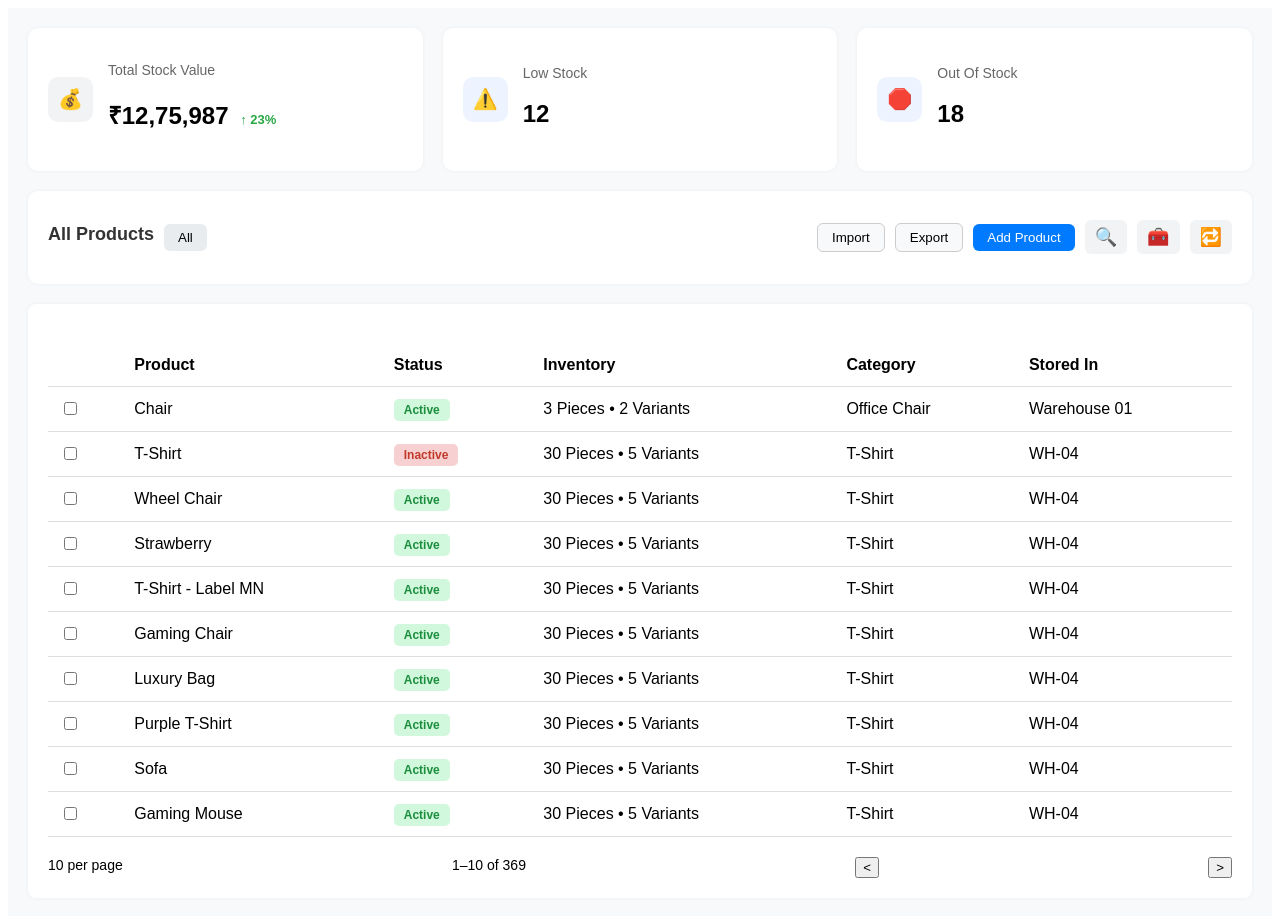
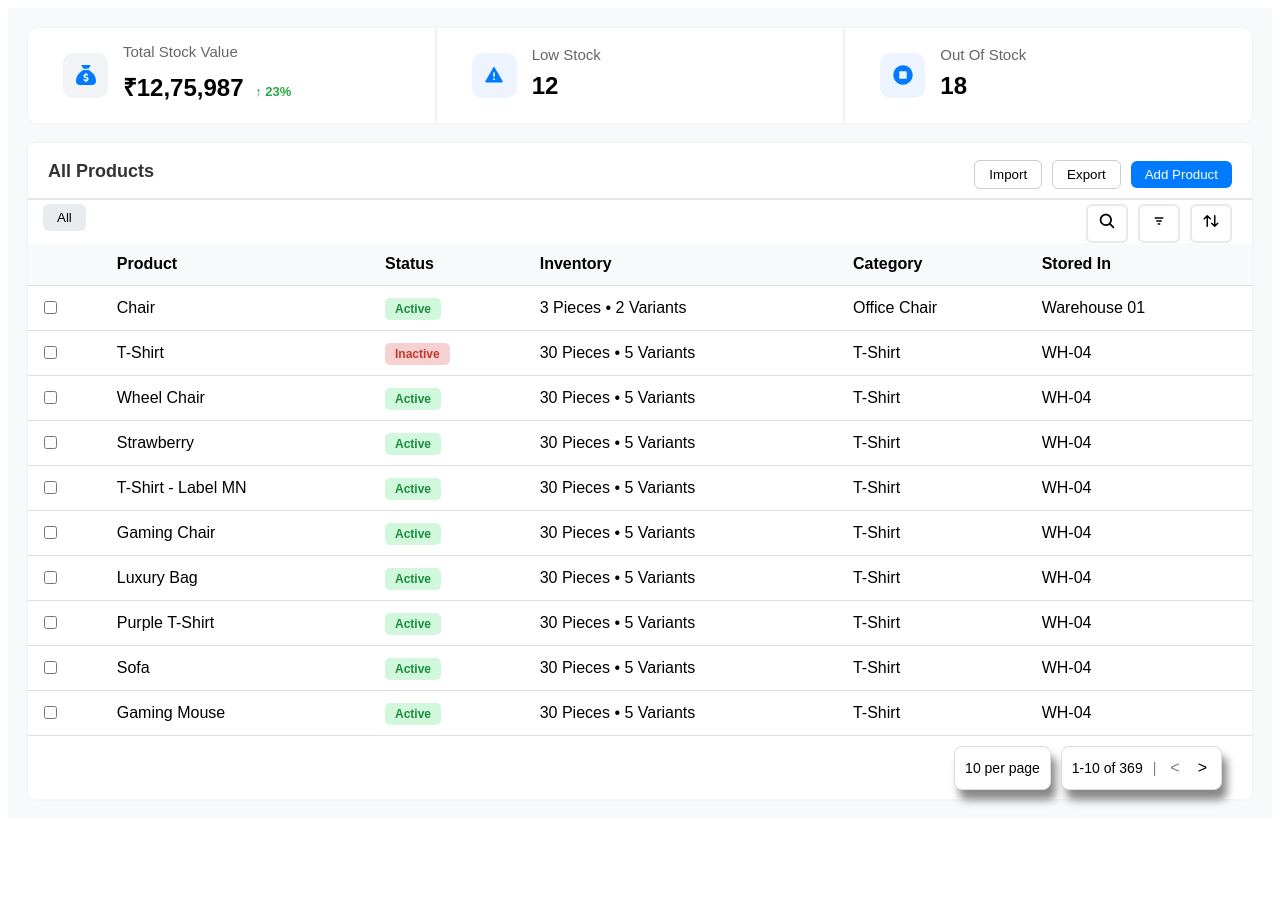
Before and after one commit to codesaurabhk/inventory, a React (Vite) app in the folder Frontend/: page / in a window 1280 px wide. Shown: the top 916 px of the page. After the commit the page ends 827 px from the top, so only its background shows below. Built offline with nearby package versions, Linux system fonts and the light colour scheme.

Commit message:
dashbord done

```diff
--- a/Frontend/package.json
+++ b/Frontend/package.json
@@ -14,6 +14,7 @@
     "react": "^18.3.1",
     "react-dom": "^18.3.1",
     "react-draft-wysiwyg": "^1.15.0",
+    "react-icons": "^5.5.0",
     "react-quill": "^2.0.0"
   },
   "devDependencies": {
--- a/Frontend/src/component/Dashboard.css
+++ b/Frontend/src/component/Dashboard.css
@@ -2,9 +2,9 @@
     padding: 20px;
     font-family: sans-serif;
     background: #f8f9fa;
+    margin: 0px;
 }
 
-/* ========== TOP SECTION ========== */
 .top-section {
     margin-bottom: 20px;
 }
@@ -13,7 +13,7 @@
 .dashboard-metrics {
     display: flex;
     justify-content: space-between;
-    gap: 20px;
+    gap: 2px;
     margin-bottom: 20px;
 }
 
@@ -22,8 +22,8 @@
     align-items: center;
     flex: 1;
     background: white;
-    padding: 20px;
-    border-radius: 10px;
+
+    padding-left: 35px;
     box-shadow: 0 0 4px rgba(0, 0, 0, 0.05);
 }
 
@@ -37,6 +37,7 @@
     justify-content: center;
     font-size: 20px;
     margin-right: 15px;
+    color: #007bff;
 }
 
 .metric-icon.blue {
@@ -45,34 +46,50 @@
 }
 
 .metric-title {
-    font-size: 14px;
+    font-size: 15px;
     color: #666;
-    margin-bottom: 4px;
+    /* margin-bottom: 4px; */
+    margin-bottom: -10px;
 }
 
 .metric-growth {
     font-size: 13px;
     color: #28a745;
     margin-left: 5px;
+
+}
+
+.overview {
+    background: white;
+
+    border-radius: 8px;
+    box-shadow: 0 0 4px rgba(0, 0, 0, 0.05);
 }
 
 /* Toolbar */
-.toolbar {
+
+
+/* new */
+.toolbars {
     display: flex;
     justify-content: space-between;
-    align-items: center;
-    flex-wrap: wrap;
-    background: white;
-    padding: 15px 20px;
-    border-radius: 10px;
-    box-shadow: 0 0 4px rgba(0, 0, 0, 0.05);
+    padding: 0px 20px;
+    margin-bottom: -8px;
 }
 
-.toolbar-title {
+.toolbar-titles {
+    margin-top: 4px;
+    margin-left: 15px;
+}
+
+.toolbar-actions-th {
     display: flex;
-    align-items: center;
-    gap: 10px;
+    justify-content: space-between;
+    border-top: 2px solid #E6E6E6;
 }
+
+
+
 
 .toolbar-filter-btn {
     padding: 6px 14px;
@@ -89,6 +106,24 @@
     flex-wrap: wrap;
 }
 
+.toolbar-action {
+    display: flex;
+    /* align-items: center; */
+    gap: 10px;
+    /* flex-wrap: wrap; */
+    margin-right: 20px;
+}
+
+.toolbar-actions-sec {
+    display: flex;
+    align-items: center;
+    gap: 10px;
+    flex-wrap: wrap;
+    margin-left: 120px;
+    margin-top: 10px;
+
+}
+
 .btn {
     padding: 6px 14px;
     border: 1px solid #ccc;
@@ -103,27 +138,32 @@
     border: none;
 }
 
+.btn-light {
+    background-color: white;
+}
+
 .icon-btn {
     font-size: 18px;
     background: #f1f3f5;
-    border: none;
+    /* border: none; */
+    border: 2px solid rgb(233, 233, 233);
+    background-color: white;
     border-radius: 6px;
     padding: 6px 10px;
     cursor: pointer;
 }
 
 /* ========== TABLE SECTION ========== */
-.products-section {
-    background: white;
-    border-radius: 8px;
-    padding: 20px;
-    box-shadow: 0 0 4px rgba(0, 0, 0, 0.05);
-}
+
 
 .product-table {
     width: 100%;
     border-collapse: collapse;
-    margin-top: 20px;
+    /* margin-top: 20px; */
+}
+
+.product-table thead {
+    background-color: #f8f9fa;
 }
 
 .product-table th,
@@ -152,8 +192,43 @@
 }
 
 .pagination {
-    margin-top: 20px;
+    margin-top: 10px;
+    padding-bottom: 9px;
+    padding-right: 30px;
     display: flex;
-    justify-content: space-between;
+    justify-content: flex-end;
+    gap: 10px;
     font-size: 14px;
 }
+
+.pagination-box {
+    padding: 3px 10px;
+    background: white;
+    border: 1px solid #ddd;
+    border-radius: 8px;
+    display: flex;
+    align-items: center;
+    gap: 10px;
+    height: 36px;
+    box-shadow: 5px 10px 8px #888888;
+
+}
+
+.pagination-info {
+    gap: 10px;
+}
+
+.pagination-arrow {
+    background: transparent;
+    border: none;
+    font-size: 16px;
+    cursor: pointer;
+    color: #000;
+    padding: 4px;
+    border-radius: 4px;
+}
+
+.pagination-arrow:disabled {
+    color: #ccc;
+    cursor: not-allowed;
+}
--- a/Frontend/src/component/Dashboard.jsx
+++ b/Frontend/src/component/Dashboard.jsx
@@ -1,15 +1,33 @@
 import React from 'react';
 import './Dashboard.css';
+import { FaSackDollar } from "react-icons/fa6";
+import { RiAlertFill } from "react-icons/ri";
+import { FaStopCircle } from "react-icons/fa";
+import { IoSearch } from "react-icons/io5";
+import { CgSortAz } from "react-icons/cg";
+import { TbArrowsSort } from "react-icons/tb";
 
 const Dashboard = () => {
+    const data = [
+        ['Chair', 'Active', '3 Pieces • 2 Variants', 'Office Chair', 'Warehouse 01'],
+        ['T-Shirt', 'Inactive', '30 Pieces • 5 Variants', 'T-Shirt', 'WH-04'],
+        ['Wheel Chair', 'Active', '30 Pieces • 5 Variants', 'T-Shirt', 'WH-04'],
+        ['Strawberry', 'Active', '30 Pieces • 5 Variants', 'T-Shirt', 'WH-04'],
+        ['T-Shirt - Label MN', 'Active', '30 Pieces • 5 Variants', 'T-Shirt', 'WH-04'],
+        ['Gaming Chair', 'Active', '30 Pieces • 5 Variants', 'T-Shirt', 'WH-04'],
+        ['Luxury Bag', 'Active', '30 Pieces • 5 Variants', 'T-Shirt', 'WH-04'],
+        ['Purple T-Shirt', 'Active', '30 Pieces • 5 Variants', 'T-Shirt', 'WH-04'],
+        ['Sofa', 'Active', '30 Pieces • 5 Variants', 'T-Shirt', 'WH-04'],
+        ['Gaming Mouse', 'Active', '30 Pieces • 5 Variants', 'T-Shirt', 'WH-04'],
+    ];
     return (
         <div className="dashboard-container">
             {/* Top Section */}
             <div className="top-section">
                 {/* Metrics */}
                 <div className="dashboard-metrics">
-                    <div className="metric-card">
-                        <div className="metric-icon">💰</div>
+                    <div className="metric-card" style={{ borderTopLeftRadius: "10px", borderEndStartRadius: "10px" }}>
+                        <div className="metric-icon"><FaSackDollar /></div>
                         <div>
                             <p className="metric-title">Total Stock Value</p>
                             <h2>
@@ -18,40 +36,54 @@ const Dashboard = () => {
                         </div>
                     </div>
                     <div className="metric-card">
-                        <div className="metric-icon blue">⚠️</div>
+                        <div className="metric-icon blue"><RiAlertFill /></div>
                         <div>
                             <p className="metric-title">Low Stock</p>
                             <h2>12</h2>
                         </div>
                     </div>
-                    <div className="metric-card">
-                        <div className="metric-icon blue">🛑</div>
+                    <div className="metric-card" style={{ borderTopRightRadius: "10px", borderBottomRightRadius: "10px" }}>
+                        <div className="metric-icon blue"><FaStopCircle /></div>
                         <div>
                             <p className="metric-title">Out Of Stock</p>
                             <h2>18</h2>
                         </div>
                     </div>
                 </div>
+            </div>
+            {/* Toolbar */}
+            <div className='overview'>
+                <div >
+                    <div className='toolbars' >
+                        <div >
+                            <h3>All Products</h3>
+                        </div>
+                        <div className="toolbar-actions">
+                            <button className="btn btn-light">Import</button>
+                            <button className="btn btn-light">Export</button>
+                            <button className="btn btn-primary">Add Product</button>
+                        </div>
+                    </div>
 
-                {/* Toolbar */}
-                <div className="toolbar">
-                    <div className="toolbar-title">
-                        <h3>All Products</h3>
+                    <div className='toolbar-actions-th'>
+                        <div className="toolbar-titles">
                             <button className="toolbar-filter-btn">All</button>
                         </div>
-                    <div className="toolbar-actions">
-                        <button className="btn">Import</button>
-                        <button className="btn">Export</button>
-                        <button className="btn btn-primary">Add Product</button>
-                        <button className="icon-btn">🔍</button>
-                        <button className="icon-btn">🧰</button>
-                        <button className="icon-btn">🔁</button>
+
+
+                        <div className="toolbar-action" style={{ marginTop: "4px" }}>
+                            <button className="icon-btn "><IoSearch /></button>
+                            <button className="icon-btn"><CgSortAz /></button>
+                            <button className="icon-btn"><TbArrowsSort /></button>
                         </div>
                     </div>
                 </div>
 
+
+
+
                 {/* Product Table */}
-            <div className="products-section">
+                <div>
                     <table className="product-table">
                         <thead>
                             <tr>
@@ -64,18 +96,7 @@ const Dashboard = () => {
                             </tr>
                         </thead>
                         <tbody>
-                        {[
-                            ['Chair', 'Active', '3 Pieces • 2 Variants', 'Office Chair', 'Warehouse 01'],
-                            ['T-Shirt', 'Inactive', '30 Pieces • 5 Variants', 'T-Shirt', 'WH-04'],
-                            ['Wheel Chair', 'Active', '30 Pieces • 5 Variants', 'T-Shirt', 'WH-04'],
-                            ['Strawberry', 'Active', '30 Pieces • 5 Variants', 'T-Shirt', 'WH-04'],
-                            ['T-Shirt - Label MN', 'Active', '30 Pieces • 5 Variants', 'T-Shirt', 'WH-04'],
-                            ['Gaming Chair', 'Active', '30 Pieces • 5 Variants', 'T-Shirt', 'WH-04'],
-                            ['Luxury Bag', 'Active', '30 Pieces • 5 Variants', 'T-Shirt', 'WH-04'],
-                            ['Purple T-Shirt', 'Active', '30 Pieces • 5 Variants', 'T-Shirt', 'WH-04'],
-                            ['Sofa', 'Active', '30 Pieces • 5 Variants', 'T-Shirt', 'WH-04'],
-                            ['Gaming Mouse', 'Active', '30 Pieces • 5 Variants', 'T-Shirt', 'WH-04'],
-                        ].map(([name, status, inventory, category, stored], index) => (
+                            {data.map(([name, status, inventory, category, stored], index) => (
                                 <tr key={index}>
                                     <td><input type="checkbox" /></td>
                                     <td>{name}</td>
@@ -89,13 +110,18 @@ const Dashboard = () => {
                     </table>
 
                     <div className="pagination">
-                    <span>10 per page</span>
-                    <span>1–10 of 369</span>
-                    <button>{'<'}</button>
-                    <button>{'>'}</button>
+                        <div className="pagination-box">10 per page</div>
+                        <div className="pagination-box pagination-info">
+                            <span>1-10 of 369</span>
+                            <span style={{ color: "grey" }}> | </span>
+                            <button style={{ color: "grey" }} className="pagination-arrow" >{'<'}</button>
+                            <button className="pagination-arrow">{'>'}</button>
                         </div>
                     </div>
+
                 </div>
+            </div>
+        </div >
     );
 };
 
```
Also changed, not shown: 1 other file (tests, documents, lock files or other folders). Lines whose indentation alone changed are shown as unchanged.
